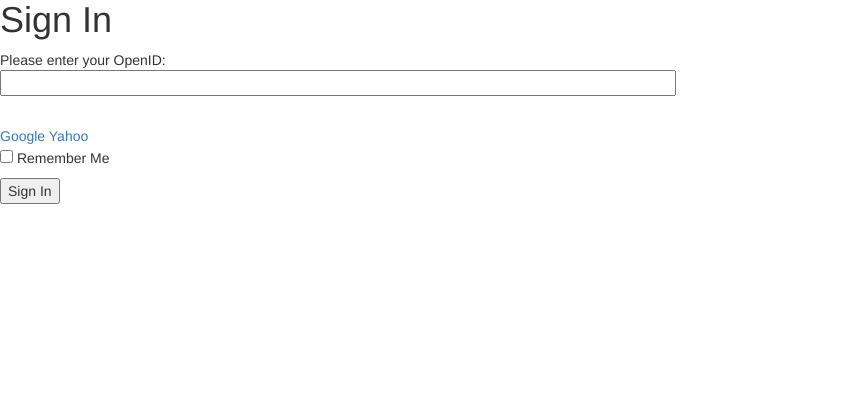
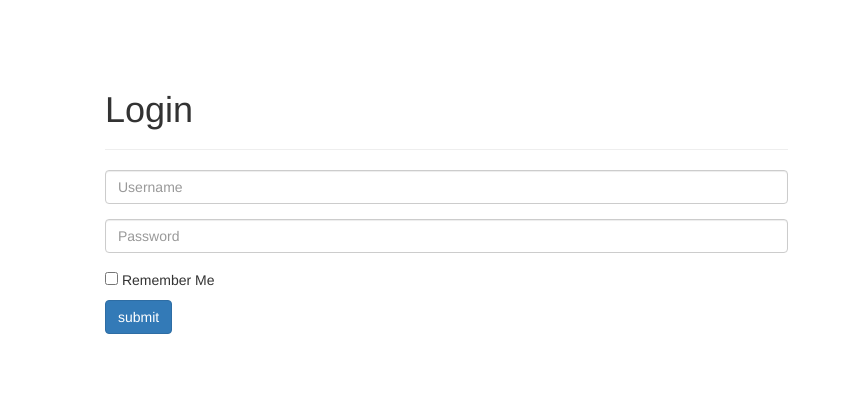
Before and after one commit to CodeProgramCug/MicroBlog-Learning, a Flask app: page /login in a window 1280 px wide. Shown: the part 50-443 px from the top of the page, without its empty margins (0-851 px from the left). Run offline with Flask 2, Linux system fonts and the light colour scheme; some libraries are stand-ins or nearby versions.

Commit message:
almost finish 5

```diff
--- a/app/forms.py
+++ b/app/forms.py
@@ -1,8 +1,9 @@
 from flask_wtf import Form
-from wtforms import StringField, BooleanField
+from wtforms import StringField, BooleanField, TextField, PasswordField
 from wtforms.validators import DataRequired
-
+# from app import db
 
 class LoginForm(Form):
-	openid = StringField('openid', validators=[DataRequired()])
+	username = TextField('uername', validators=[DataRequired()], render_kw={"placeholder": "Username"})
+	password = PasswordField('password', validators=[DataRequired()], render_kw={"placeholder": "Password"})
 	remember_me = BooleanField('remember_me', default=False)
--- a/app/static/home.css
+++ b/app/static/home.css
@@ -33,7 +33,7 @@
 
 
 
-.top-nav {
+.clear-nav {
 	margin-top: 29px;
 }
 
--- a/app/templates/base.html
+++ b/app/templates/base.html
@@ -28,14 +28,14 @@
 				<ul class="nav navbar-nav navbar-right">
 					<li><a href="index">HOME</a></li>
 					<li><a href="blog">BLOG</a></li>
-					<li><a href="login">RESUME</a></li>
+					<li><a href="resume">RESUME</a></li>
 					<li><a href="contact">CONTACT</a></li>
 					<li class="dropdown">
 						<a class="dropdown-toggle" data-toggle="dropdown" href="#">MORE
 						<span class="caret"></span>
 						</a>
 						<ul class="dropdown-menu">
-						<li><a href="#">Merchandise</a></li>
+						<li><a href="login">Login</a></li>
 						<li><a href="#">Extras</a></li>
 						<li><a href="#">Media</a></li>
 						</ul>
@@ -45,15 +45,7 @@
 			</div>
 		</div>
 	</nav>
-	<hr class="top-nav">
-
-
-
-
-
-
-
-
+	<hr class="clear-nav">
 
 
 <!--
--- a/app/templates/login.html
+++ b/app/templates/login.html
@@ -1,33 +1,25 @@
 {% extends "base.html" %}
 
 {% block content %}
-<script type="text/javascript">
-function set_openid(openid, pr) {
-	u = openid.search('<username>');
-	if( u != -1 ) {
-		user = prompt('Enter your ' + pr + ' username:');
-		openid = openid.substr(0, u ) + user;
-	}
-	form = document.forms['login'];
-	form.elements['openid'].value = openid
+<div class="container">
+<div class="row col-lg-8">
+	<div class="page-header">
+		<h1>Login</h1>
+	</div>
 
-
-}
-</script>
-<h1>Sign In</h1>
-<form action="" method="post" name="login">
-	{{form.hidden_tag()}}
-	<p>
-		Please enter your OpenID:<br>
-		{{form.openid(size=80)}}<br>
-		{% for error in form.openid.errors %}
-			<span style="color: red;">[{{error}}]</span>
-		{% endfor %}<br>
-	</p>
-	{% for pr in providers %}
-		<a href="javascript:set_openid('{{ pr.url }}','{{ pr.name}}');">{{ pr.name }}</a>
-	{% endfor %}
-	<p> {{form.remember_me}} Remember Me </p>
-	<p> <input type="submit" value="Sign In"></p>
-</form>
+	<div class="content">
+		<form action="" method="post" name="login">
+			{{ form.csrf_token }}
+			<div class="form-group">
+				{{form.username(class="form-control")}}
+			</div>
+				{{form.password(class="form-control")}}
+			<div class="form-group">
+			</div>
+			<p> {{form.remember_me}} Remember Me </p>
+			<p> <input type="submit" value="submit" class="btn btn-primary"></p>
+		</form>
+	</div>
+</div>
+</div>
 {% endblock %}
--- a/app/views.py
+++ b/app/views.py
@@ -1,12 +1,26 @@
 from app import app
-from flask import render_template, flash, redirect
+from app import db, lm, oid
+from flask import render_template, flash, redirect, session, url_for, g
 from .forms import LoginForm
+from .models import User
+from flask_login import login_user, logout_user, current_user, login_required
+
+@lm.user_loader
+def load_user(id):
+	return User.query.get(int(id))
+
+
+@app.before_request
+def before_request():
+	g.user = current_user
+
 
 @app.route('/')
 @app.route('/index')
 def index():
-    user = { 'nickname': 'Miguel' } # fake user
-    posts = [
+	user = g.user;
+	# user = { 'nickname': 'Miguel' } # fake user
+	posts = [
        	    {
 			    'author' : { 'nickname' : 'John'},
 				'body'   : 'Beautiful day in Newyork'
@@ -16,19 +30,44 @@ def index():
 				'body'   : 'The Avengers movie was so cool!'
 			}
 			]
-    return render_template("index.html",
-                title = 'HOme',
+	return render_template("index.html",
+    			title = 'Home',
 			    user = user,
 				posts = posts)
 
-
 @app.route('/login', methods = ['GET', 'POST'])
+@oid.loginhandler
 def login():
+	if g.user is not None and g.user.is_authenticated:
+		return redirect('/index')
 	form = LoginForm()
 	if form.validate_on_submit():
-		flash('"Login requested for OpenId = "' + form.openid.data + str(form.remember_me.data))
-		return redirect('/index')
+		# flash('"Login requested for OpenId = "' + form.openid.data + str(form.remember_me.data))
+		session['remember_me'] = form.remember_me.data
+		return oid.try_login(form.openid.data, ask_for=['username', 'password'])
 	return render_template('login.html' ,
 							title = 'Sign In',
-							form = form,
-							providers = app.config['OPENID_PROVIDERS'])
+							form = form)
+
+
+@app.route('/logout')
+def logout():
+	logout_user()
+	return redirect( url_for('index') )
+
+
+@oid.after_login
+def after_login(resp):
+	if resp.username is None or resp.username == "":
+		flash('Invalid Login, Please try again.')
+		return redirect( url_for('login') )
+	user = User.query.filter_by(email=resp.email).first()
+	if user is None:
+		flash('Invalid Login, Please try again.')
+		return redirect( url_for('login') )
+	remember_me = False
+	if 'remember_me' in session:
+		remember_me = session['remember_me']
+		session.pop('remember_me', None)
+	login_user(user, remember = remember_me);
+	return redirect(request.args.get('next') or url_for('index'))
```
Also changed, not shown: app/__init__.py (+14 -1 lines), app/models.py (added, +34 -0 lines), config.py (+6 -4 lines), run.py (line endings or trailing spaces).
